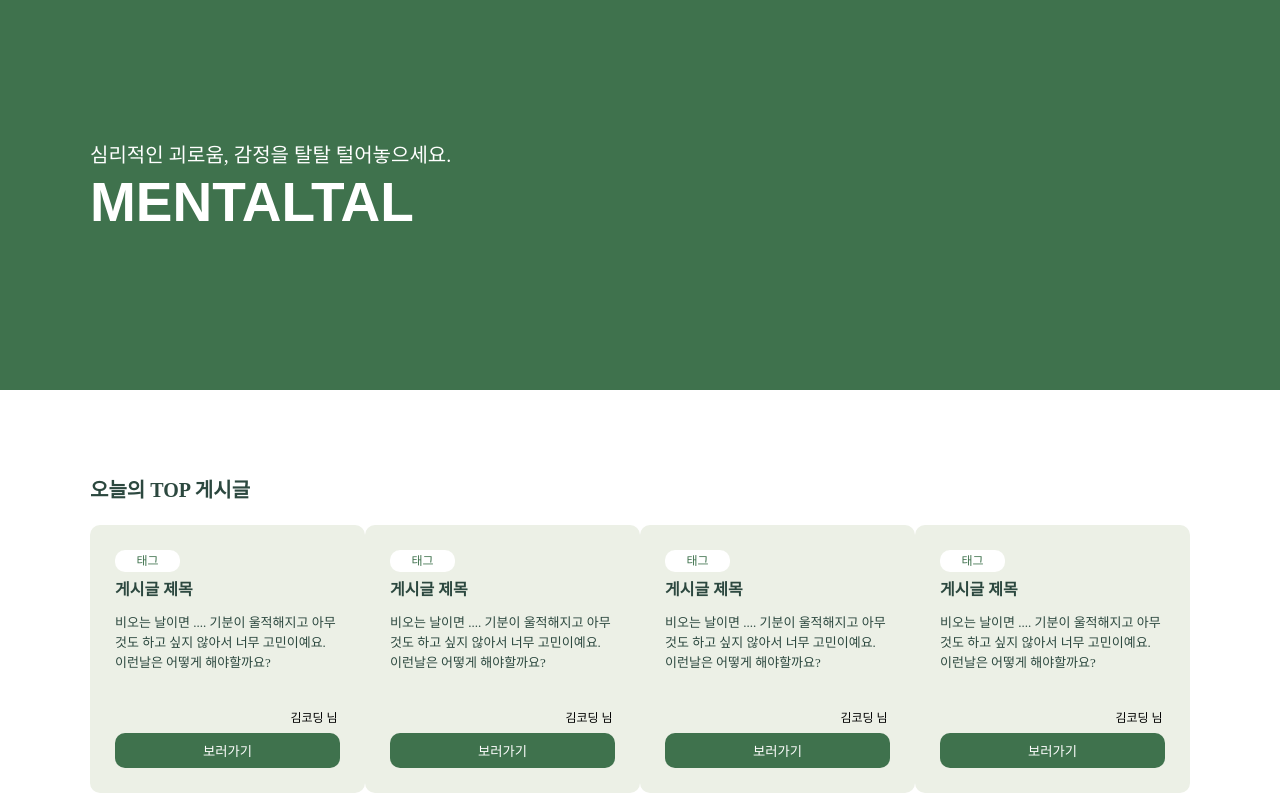
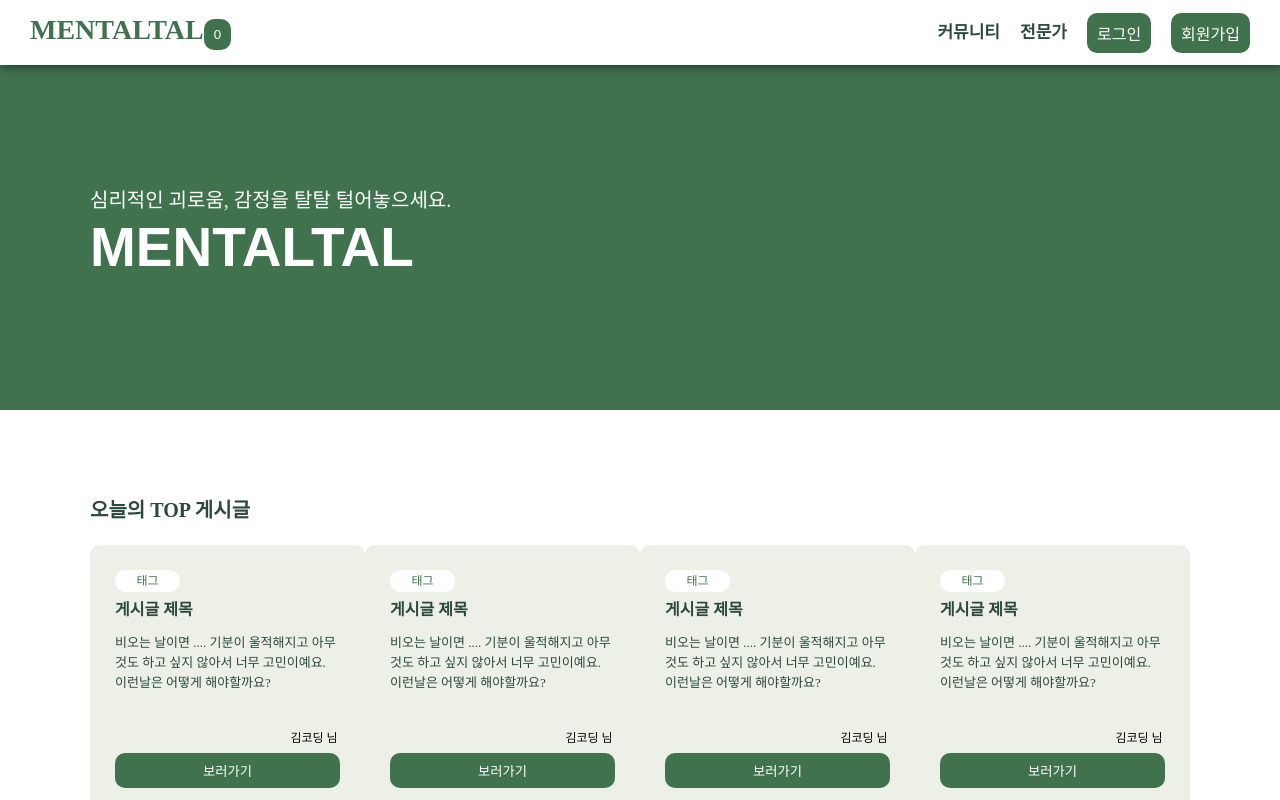
Before and after one commit to codestates-seb/seb41_main_030, a React (Create React App) app in the folder client/: page / in a window 1280 px wide. Shown: the top 800 px of the page. Built offline with nearby package versions, Linux system fonts and the light colour scheme; a web font is replaced by a local one.

Commit message:
[design] Nav 적용 후 Main padding값 조정

```diff
--- a/client/src/App.js
+++ b/client/src/App.js
@@ -7,7 +7,7 @@ import Main from "./pages/Main";
 function App() {
     return (
         <div>
-            {/* <Nav /> */}
+            <Nav />
             <Main />
         </div>
     );
--- a/client/src/pages/Main.js
+++ b/client/src/pages/Main.js
@@ -10,11 +10,13 @@ const Container = styled.div`
 
 const Intro = styled.div`
     width: 100%;
-    height: 390px;
+    /* height: 390px; */
+    height: 410px;
     background-color: var(--primary-color);
 
     .text {
-        padding-top: 145px;
+        /* padding-top: 145px; */
+        padding-top: 190px;
         padding-left: 90px;
         color: var(--white);
 
```
